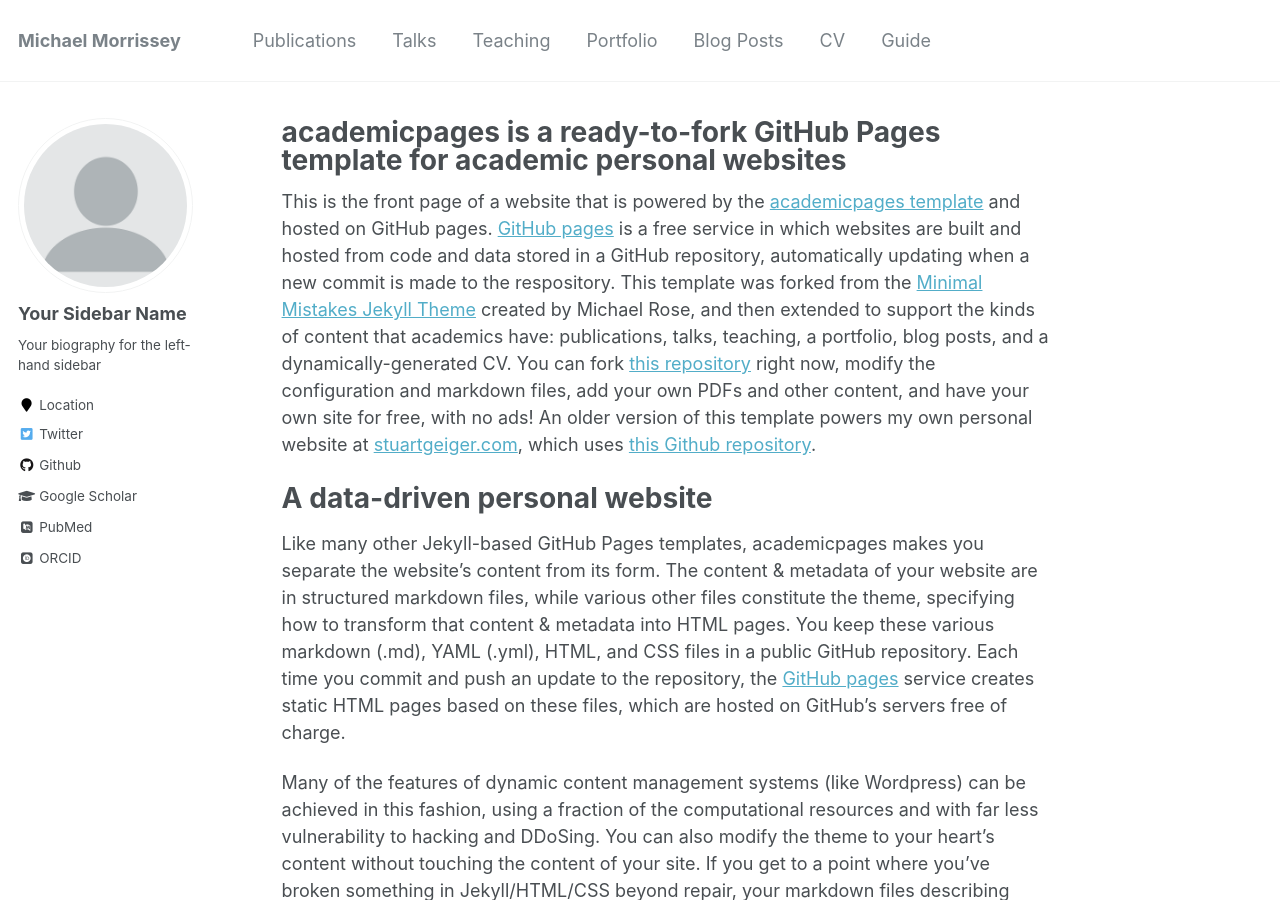
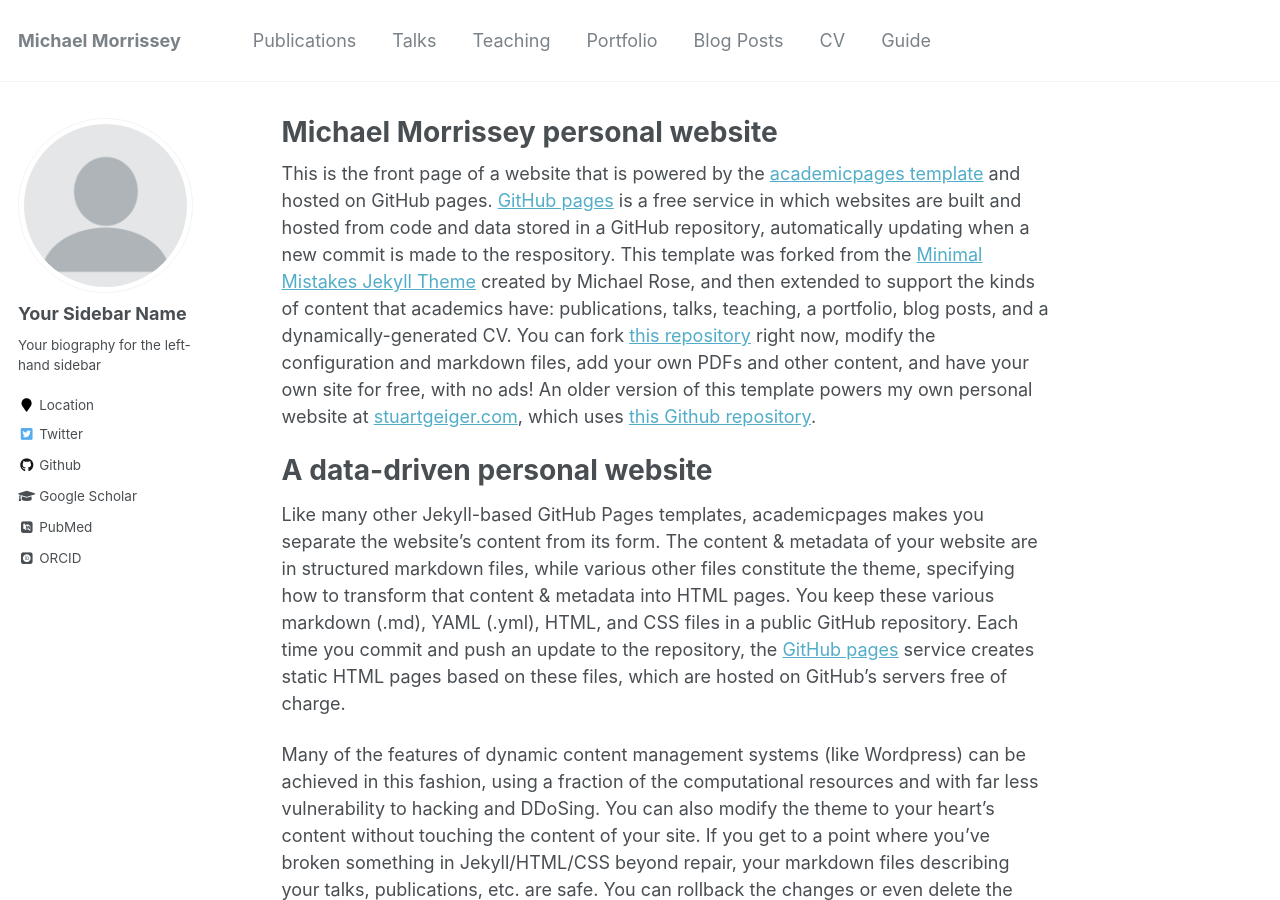
Before and after one commit to mbmorrissey/mbmorrissey.github.io, a Jekyll site: the page built from _pages/about.md, in a window 1280 px wide and 900 px high. Built offline with Jekyll 4.4.1, drawn with Linux system fonts in a browser that asks for light colours; some web fonts are replaced.

Commit message:
Update about.md
further initial personalisation

```diff
--- a/_pages/about.md
+++ b/_pages/about.md
@@ -1,6 +1,6 @@
 ---
 permalink: /
-title: "academicpages is a ready-to-fork GitHub Pages template for academic personal websites"
+title: "Michael Morrissey personal website"
 excerpt: "About me"
 author_profile: true
 redirect_from:
```
